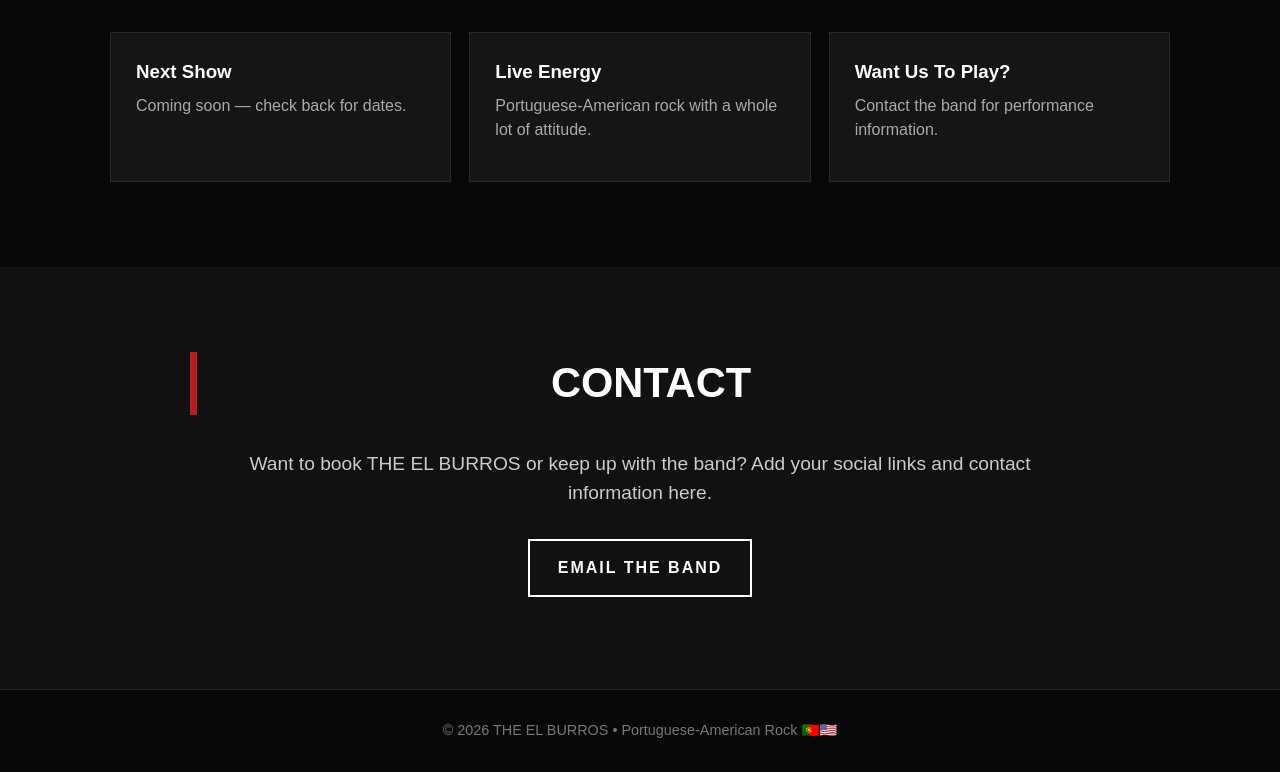
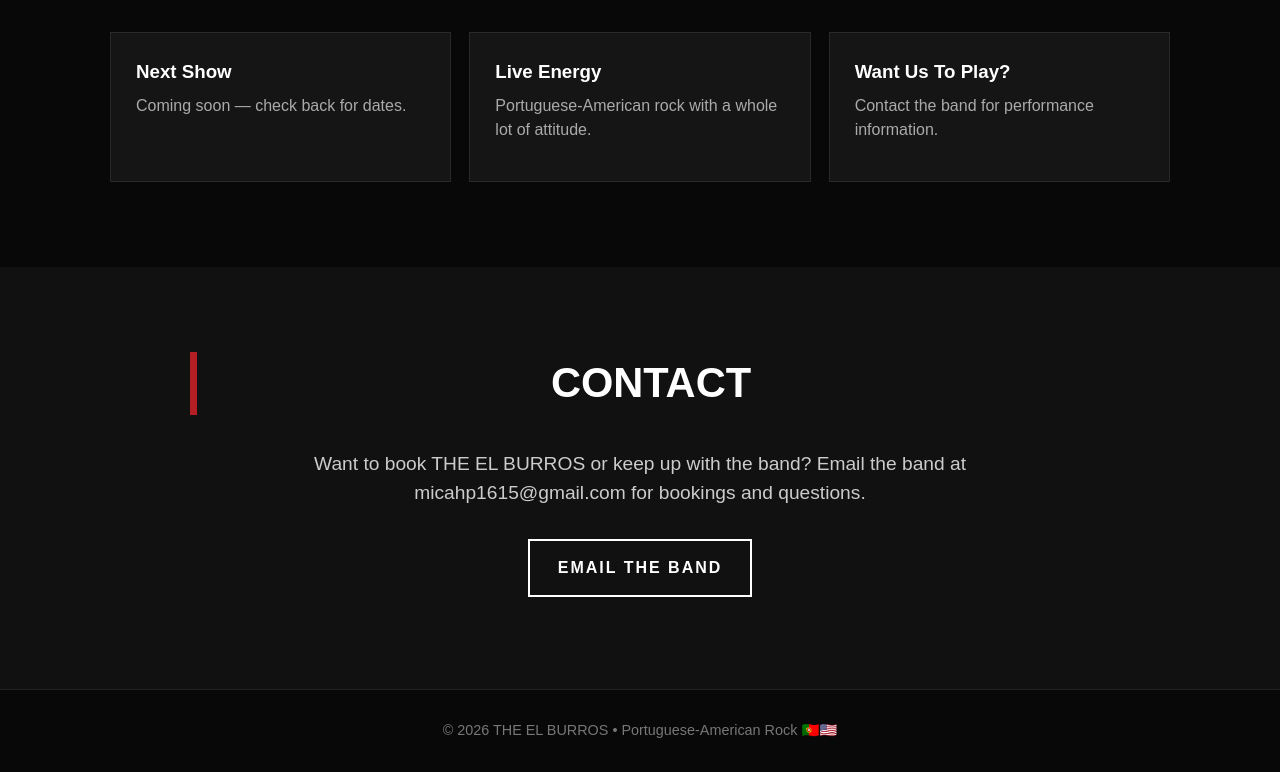
Before and after one commit to MicahsHub/The-El-BURROS-Website, a plain HTML site: page index.html in a window 1280 px wide. Shown: the part 2648-3420 px from the top of the page. Drawn offline with Linux system fonts and the light colour scheme.

Commit message:
Add files via upload

```diff
--- a/index.html
+++ b/index.html
@@ -169,9 +169,9 @@
     <h2 class="section-title">Contact</h2>
     <p class="about" style="margin:0 auto 25px">
       Want to book THE EL BURROS or keep up with the band?
-      Add your social links and contact information here.
+      Email the band at micahp1615@gmail.com for bookings and questions.
     </p>
-    <a class="btn" href="mailto:elburros@example.com">Email The Band</a>
+    <a class="btn" href="mailto:micahp1615@gmail.com">Email The Band</a>
   </div>
 </section>
 
```
Also changed, not shown: 1 other file.
